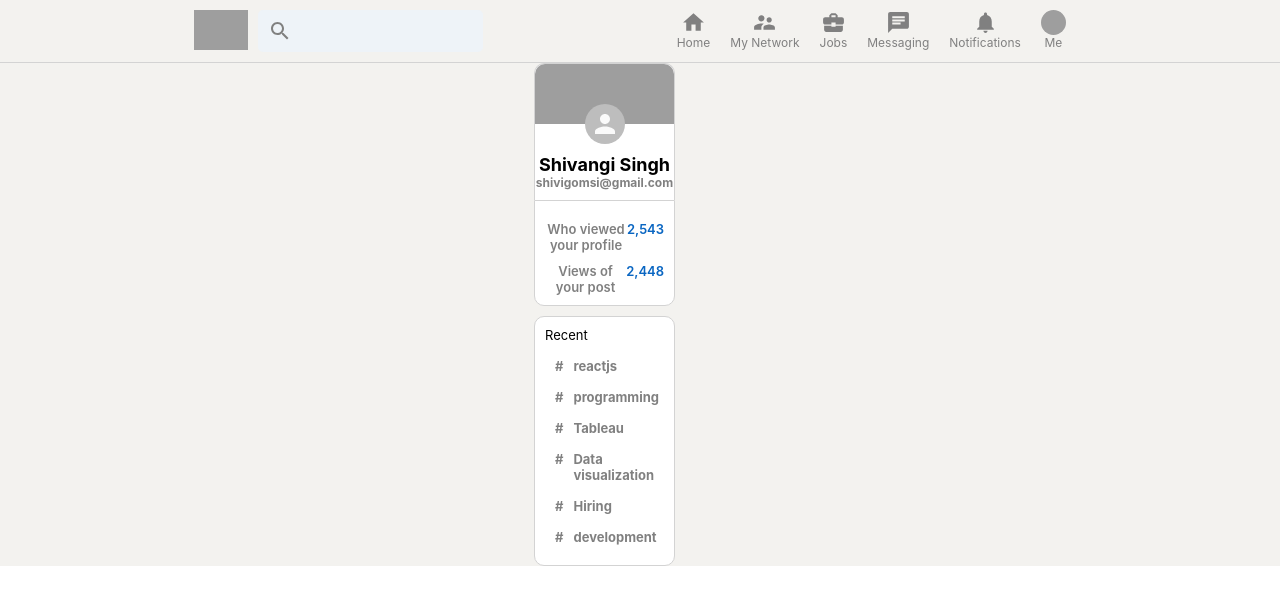
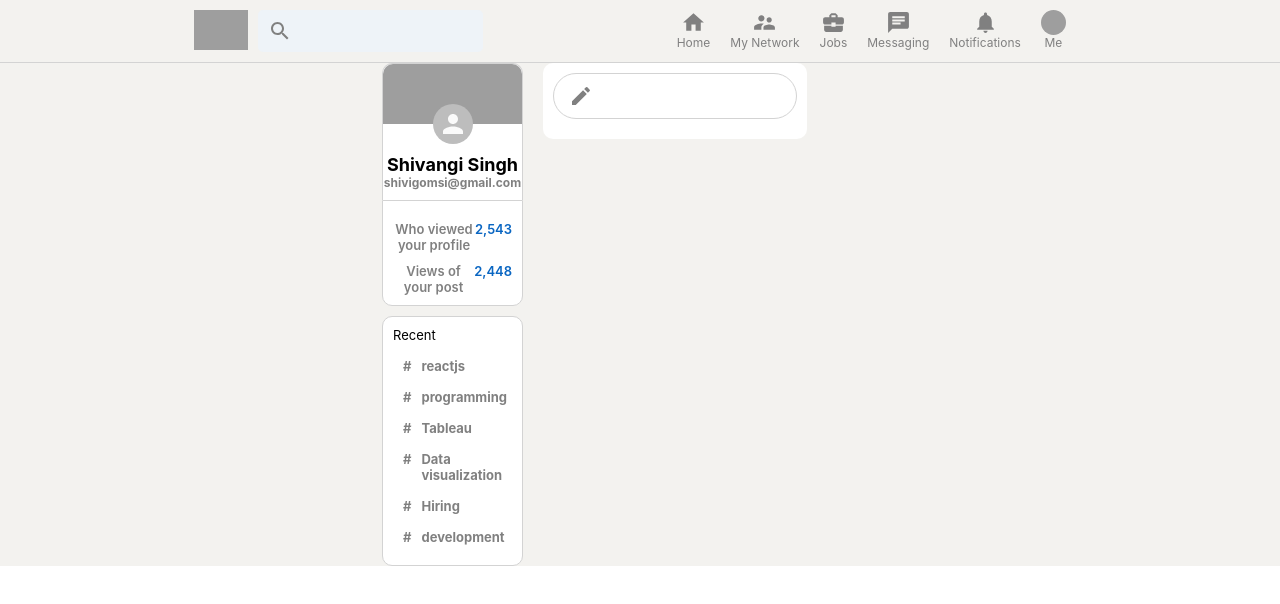
Before and after one commit to shivisingh28/LinkedIn-_UI-, a React (Create React App) app: page / in a window 1280 px wide. Shown: the top 604 px of the page. Built offline with nearby package versions, Linux system fonts and the light colour scheme; grey boxes are pictures that could not be loaded.

Commit message:
Feed Input section build

```diff
--- a/src/App.js
+++ b/src/App.js
@@ -1,5 +1,6 @@
 import React from "react";
 import "./App.css";
+import Feed from "./Feed";
 import Header from "./Header";
 import Sidebar from "./Sidebar";
 
@@ -9,13 +10,13 @@
 			{/*Header*/}
 			<Header />
 			{/*App Body*/}
-      <div className="app__body">
-       {/*Sidebar*/}
-       <Sidebar/>
-			{/*Feed*/}
-			{/*Widgets*/}
-      </div>
-
+			<div className="app__body">
+				{/*Sidebar*/}
+				<Sidebar />
+				{/*Feed*/}
+				<Feed />
+				{/*Widgets*/}
+			</div>
 		</div>
 	);
 }
--- /dev/null
+++ b/src/Feed.css
@@ -0,0 +1,33 @@
+.feed {
+	flex: 0.6;
+	margin: 0 20px;
+}
+.feed__inputContainer {
+	background-color: white;
+	padding: 10px;
+	padding-bottom: 20px;
+	border-radius: 10px;
+	margin-bottom: 20px;
+}
+.feed__input {
+	border: 1px solid lightgrey;
+	border-radius: 30px;
+	display: flex;
+	padding: 10px;
+	color: gray;
+	padding-left: 15px;
+}
+.feed__input > form {
+	display: flex;
+	width: 100%;
+}
+.feed__input > form > input {
+	border: none;
+	flex: 1;
+	margin-left: 10px;
+	outline-width: 0;
+	font-weight: 600;
+}
+.feed__input > form > button {
+	display: none;
+}
--- /dev/null
+++ b/src/Feed.js
@@ -0,0 +1,24 @@
+import { Create } from "@material-ui/icons";
+import React from "react";
+import "./Feed.css";
+
+function Feed() {
+	return (
+		<div className="feed">
+			<div className="feed__inputContainer">
+				<div className="feed__input">
+					<Create />
+					<form>
+						<input type="text" />
+                        <button type='Submit'>Send</button>
+					</form>
+				</div>
+                <div className="feed__inputOptions">
+
+                </div>
+			</div>
+		</div>
+	);
+}
+
+export default Feed;
```
